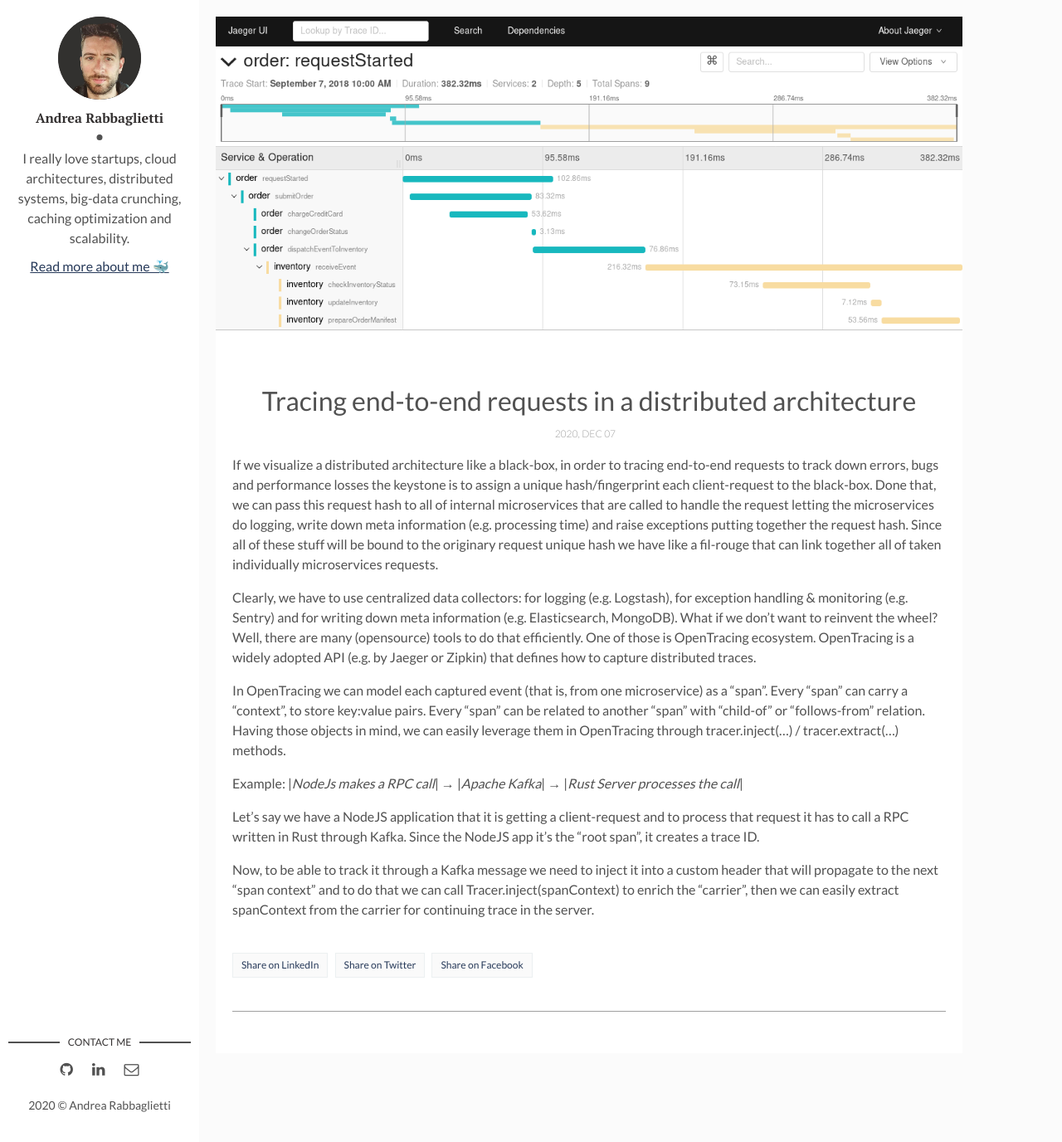
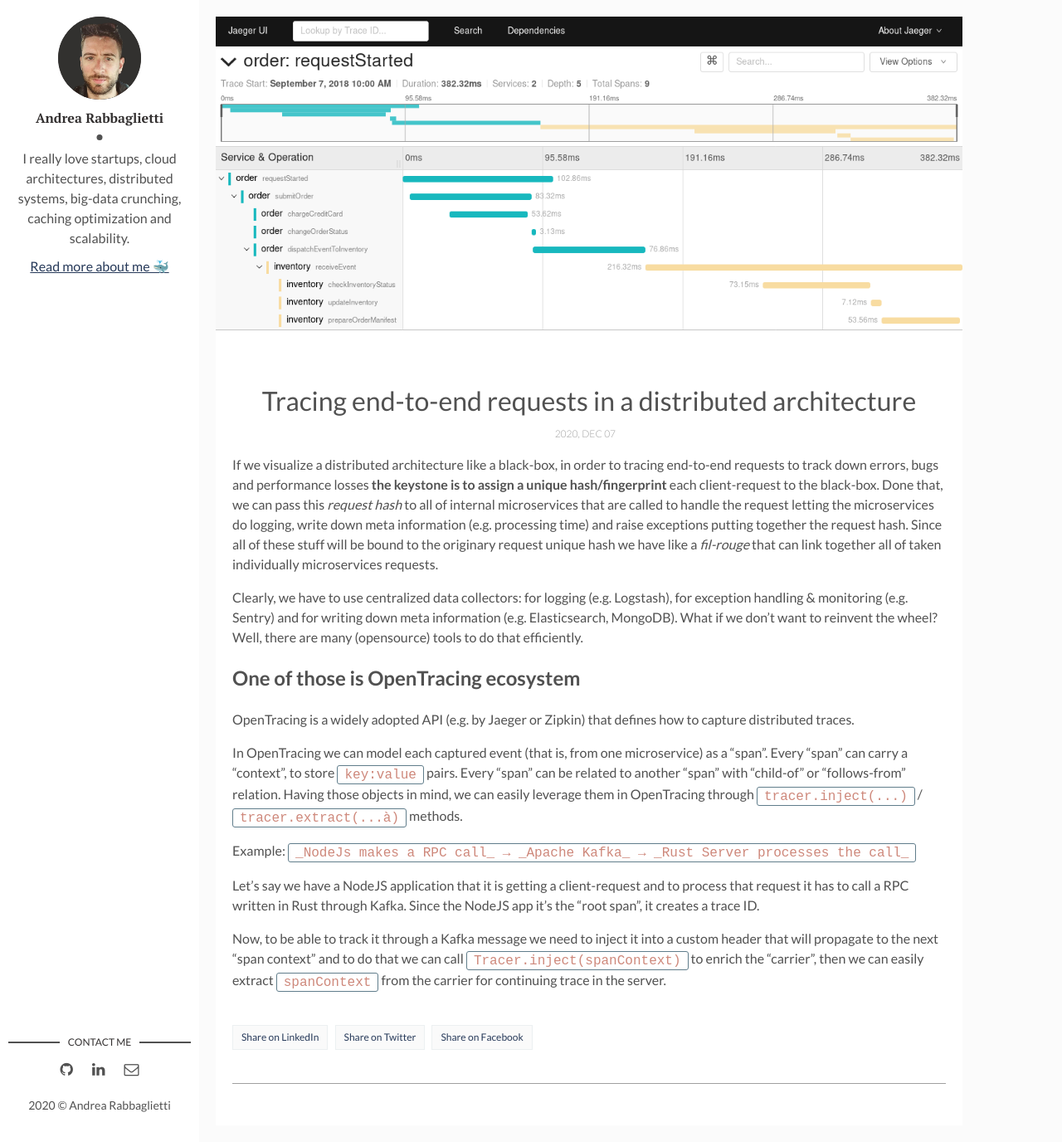
Before and after one commit to rabbagliettiandrea/rabbagliettiandrea.github.io, a Jekyll site: the page built from _posts/2020-12-07-tracing-end-to-end-requests-in-distributed-architecture.md, in a window 1280 px wide and 1376 px high. Shown: the whole window at 83% size. Built offline with Jekyll 4.4.1, drawn with Linux system fonts in a browser that asks for light colours.

```diff
--- a/_posts/2020-12-07-tracing-end-to-end-requests-in-distributed-architecture.md
+++ b/_posts/2020-12-07-tracing-end-to-end-requests-in-distributed-architecture.md
@@ -5,21 +5,24 @@ date: 2020-12-07
 description: Trace end-to-end requests is the key to track down errors, bugs and performance losses
 img: trace.png
 ---
-If we visualize a distributed architecture like a black-box, in order to tracing end-to-end requests  to track down errors, bugs and performance losses the keystone is to assign a unique hash/fingerprint each client-request to the black-box.
-Done that, we can pass this request hash to all of internal microservices that are called to handle the request letting the microservices do logging, write down meta information (e.g. processing time) and raise exceptions putting together the request hash.
-Since all of these stuff will be bound to the originary request unique hash we have like a fil-rouge that can link together all of taken individually microservices requests.
+If we visualize a distributed architecture like a black-box, in order to tracing end-to-end requests to track down errors, bugs and performance losses **the keystone is to assign a unique hash/fingerprint** each client-request to the black-box.
+Done that, we can pass this _request hash_ to all of internal microservices that are called to handle the request letting the microservices do logging, write down meta information (e.g. processing time) and raise exceptions putting together the request hash.
+Since all of these stuff will be bound to the originary request unique hash we have like a _fil-rouge_ that can link together all of taken individually microservices requests.
 
 Clearly, we have to use centralized data collectors: for logging (e.g. Logstash), for exception handling & monitoring (e.g. Sentry) and for writing down meta information (e.g. Elasticsearch, MongoDB).
-What if we don’t want to reinvent the wheel? Well, there are many (opensource) tools to do that efficiently. One of those is OpenTracing ecosystem.
+What if we don’t want to reinvent the wheel? Well, there are many (opensource) tools to do that efficiently.
+
+## One of those is OpenTracing ecosystem
+
 OpenTracing is a widely adopted API (e.g. by Jaeger or Zipkin) that defines how to capture distributed traces.
 
-In OpenTracing we can model each captured event (that is, from one microservice) as a “span”. Every “span” can carry a “context”, to store key:value pairs. Every “span” can be related to another “span” with “child-of” or “follows-from” relation.
-Having those objects in mind, we can easily leverage them in OpenTracing through tracer.inject(...) / tracer.extract(...) methods.
+In OpenTracing we can model each captured event (that is, from one microservice) as a "span". Every "span" can carry a "context", to store `key:value` pairs. Every "span" can be related to another "span" with "child-of" or “follows-from” relation.
+Having those objects in mind, we can easily leverage them in OpenTracing through `tracer.inject(...)` / `tracer.extract(...à)` methods.
 
 Example:
-|_NodeJs makes a RPC call_| → |_Apache Kafka_| → |_Rust Server processes the call_|
+`_NodeJs makes a RPC call_ → _Apache Kafka_ → _Rust Server processes the call_`
 
 Let's say we have a NodeJS application that it is getting a client-request and to process that request it has to call a RPC written in Rust through Kafka.
-Since the NodeJS app it’s the “root span”, it creates a trace ID.
+Since the NodeJS app it’s the "root span", it creates a trace ID.
 
-Now, to be able to track it through a Kafka message we need to inject it into a custom header that will propagate to the next “span context” and to do that we can call Tracer.inject(spanContext) to enrich the “carrier”, then we can easily extract spanContext from the carrier for continuing trace in the server.
+Now, to be able to track it through a Kafka message we need to inject it into a custom header that will propagate to the next “span context” and to do that we can call `Tracer.inject(spanContext)` to enrich the "carrier", then we can easily extract `spanContext` from the carrier for continuing trace in the server.
```
